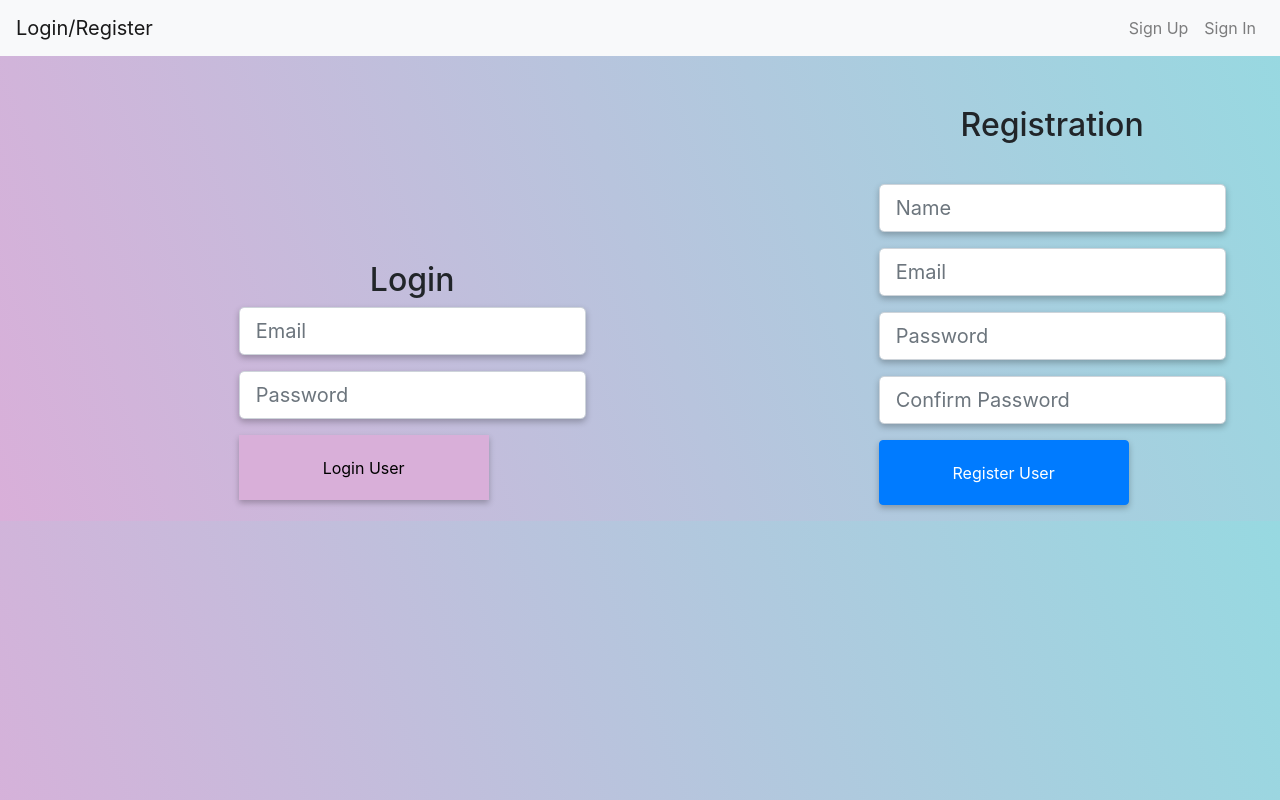
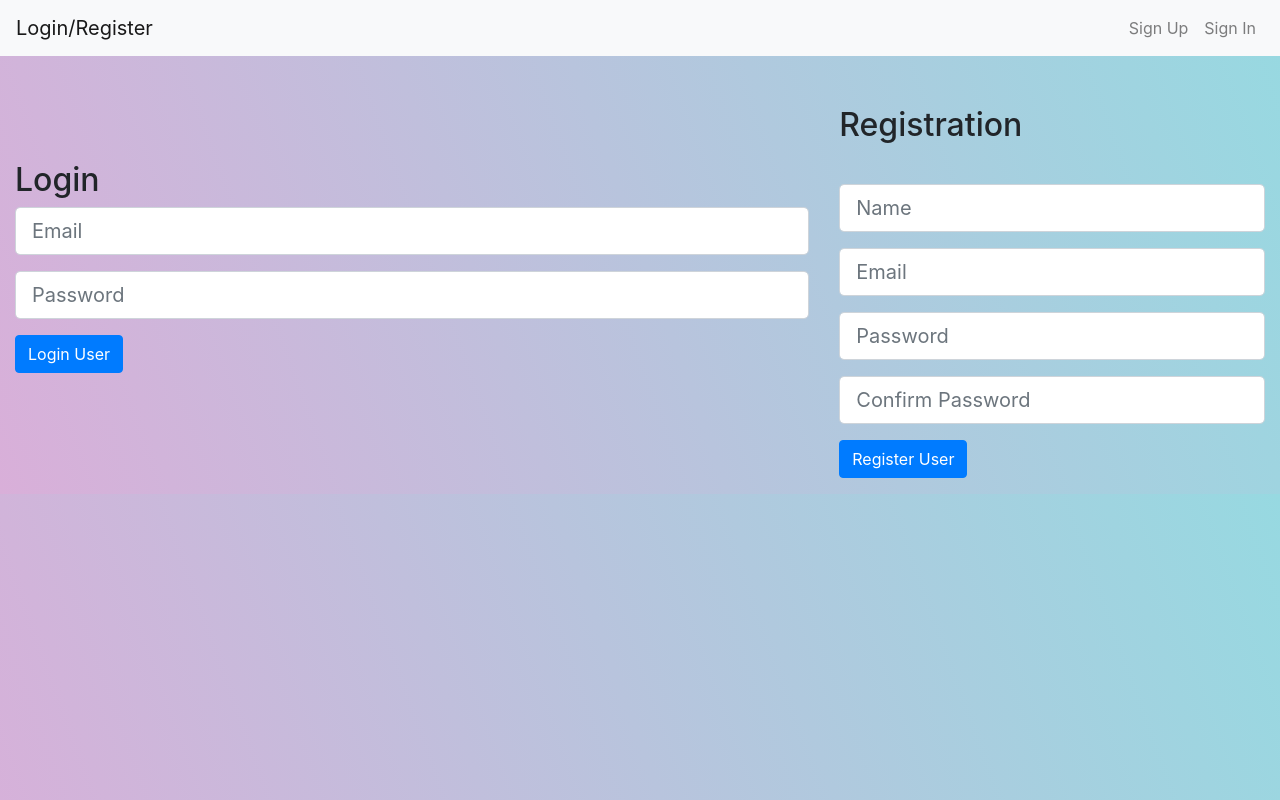
Before and after one commit to mahdiehjam/Education-Portal-Project, a React (Create React App) app in the folder client/: page / in a window 1280 px wide. Built offline with nearby package versions, Linux system fonts and the light colour scheme.

Commit message:
login css

```diff
--- a/client/src/App.css
+++ b/client/src/App.css
@@ -24,7 +24,7 @@
   background-color: white;
   margin: auto;
 }
-
+/*
 h2{
   margin-bottom: 40px;
 }
@@ -73,7 +73,7 @@
   display: flex;
   justify-content: center;
   align-items: center;
-}
+} */
 
 table {
   width: 100%;
--- a/client/src/_component/Login.js
+++ b/client/src/_component/Login.js
@@ -205,7 +205,7 @@
                     {errors.password && (<div className="invalid-feedback">{errors.password}</div>)}
                 </div>
                 <div className="form-group">
-                    <button type="submit" className="parper" >
+                    <button type="submit" className="btn btn-primary" >
                         Login User
                     </button>
                 </div>
```
